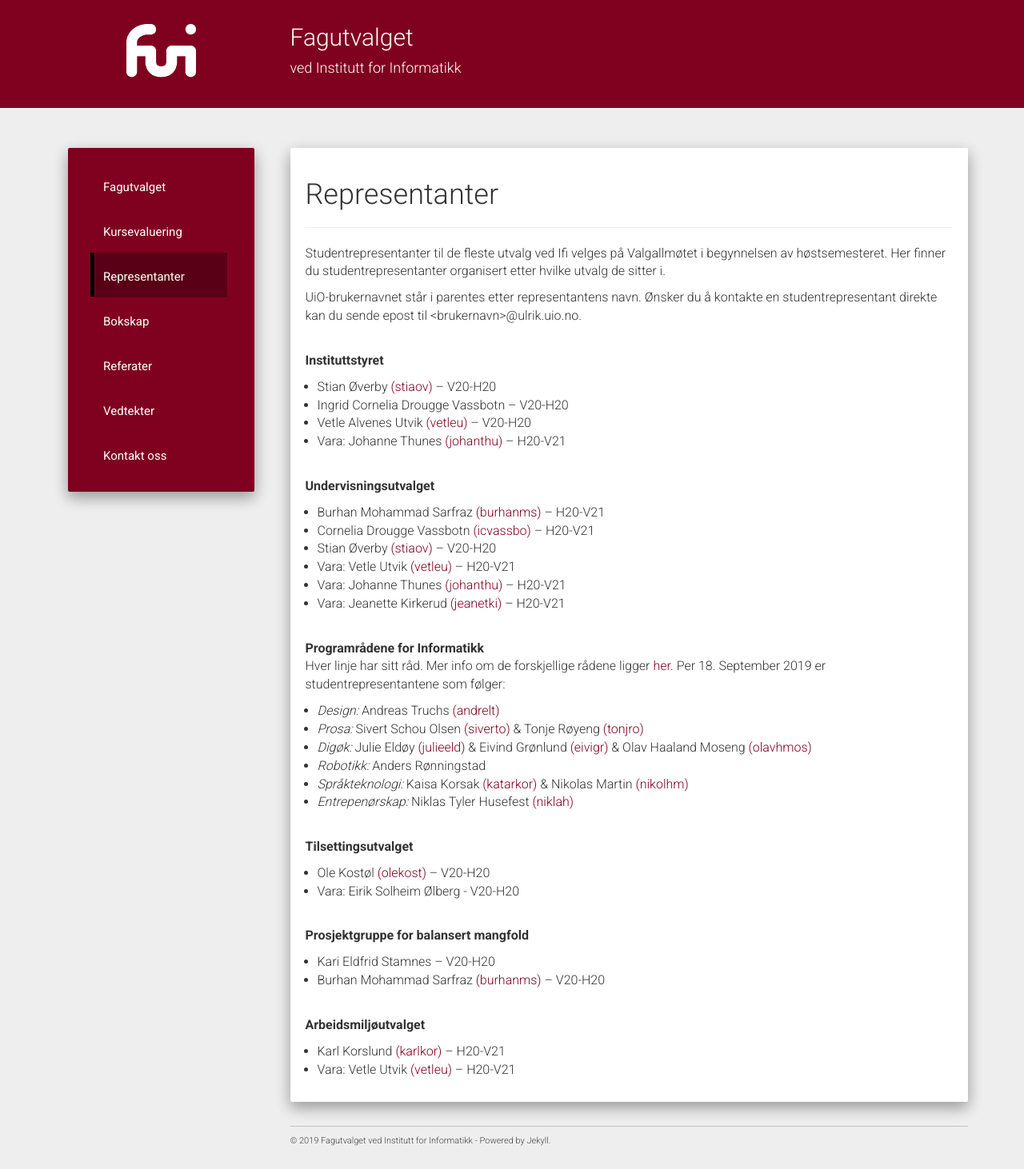
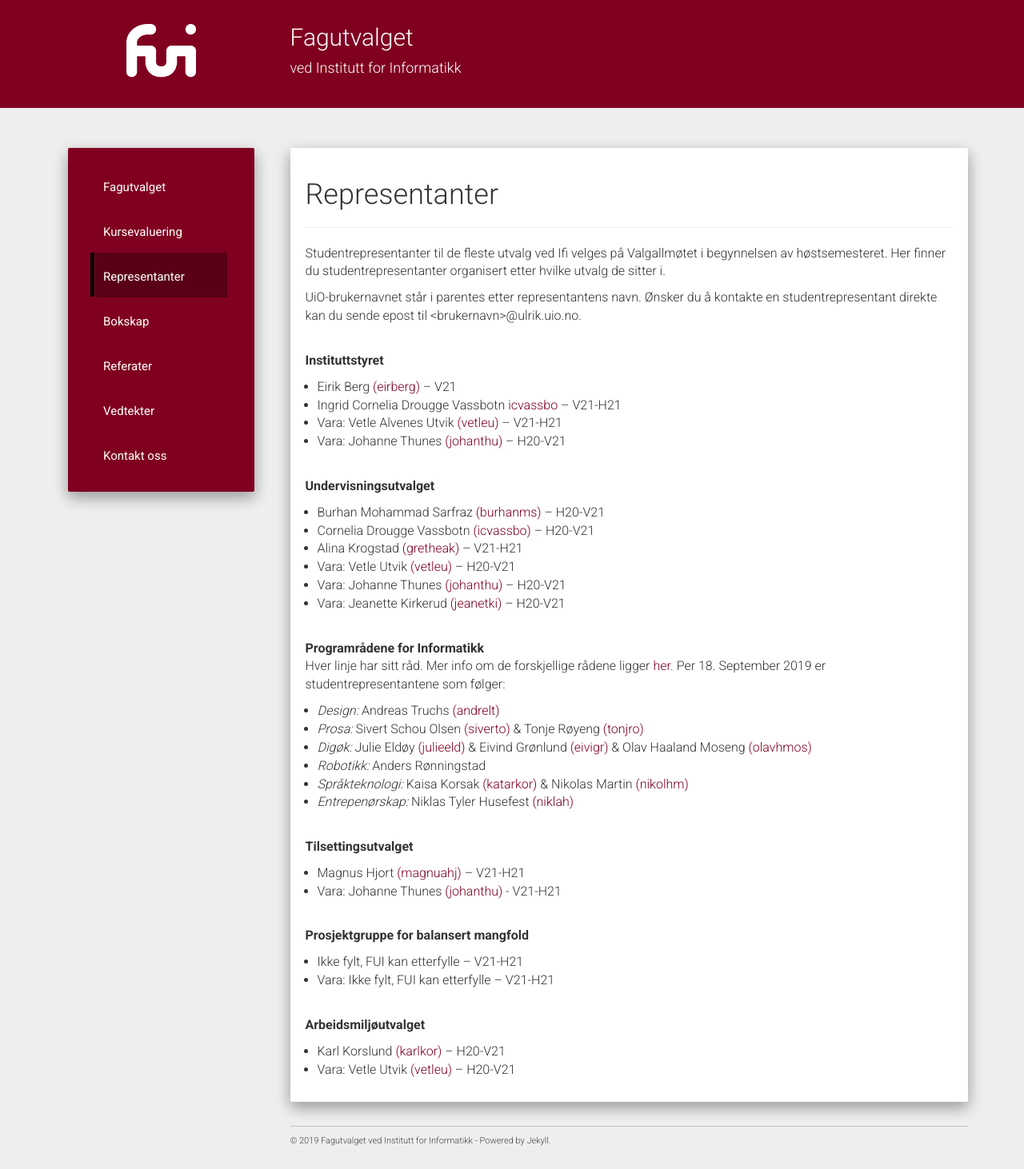
Before and after one commit to fui/fui.github.io, a Jekyll site: the page built from pages/representanter.md, in a window 1280 px wide. Shown: the whole page at 80% size. Built offline with Jekyll 4.4.1, drawn with Linux system fonts in a browser that asks for light colours; nearby versions of some CDN libraries.

Commit message:
Update representanter.md

```diff
--- a/pages/representanter.md
+++ b/pages/representanter.md
@@ -19,16 +19,16 @@ UiO-brukernavnet står i parentes etter representantens navn. Ønsker du
 <br><br>
 
 **Instituttstyret**
-* Stian Øverby [(stiaov)](mailto:stiaov@ulrik.uio.no) – V20-H20
-* Ingrid Cornelia Drougge Vassbotn – V20-H20
-* Vetle Alvenes Utvik [(vetleu)](mailto:vetleu@ulrik.uio.no) – V20-H20
+* Eirik Berg [(eirberg)](mailto:eirberg@ulrik.uio.no) – V21
+* Ingrid Cornelia Drougge Vassbotn [icvassbo](mailto:icvassbo@ifi.uio.no) – V21-H21
+* Vara: Vetle Alvenes Utvik [(vetleu)](mailto:vetleu@ulrik.uio.no) – V21-H21
 * Vara: Johanne Thunes [(johanthu)](mailto:johanthu@ulrik.uio.no) – H20-V21
 <br><br>
 
 **Undervisningsutvalget**
 * Burhan Mohammad Sarfraz [(burhanms)](mailto:burhanms@ulrik.uio.no) – H20-V21
 * Cornelia Drougge Vassbotn [(icvassbo)](mailto:icvassbo@student.matnat.uio.no) – H20-V21
-* Stian Øverby [(stiaov)](mailto:stiaov@ulrik.uio.no) – V20-H20
+* Alina Krogstad [(gretheak)](mailto:gretheak@ulrik.uio.no) – V21-H21
 * Vara: Vetle Utvik [(vetleu)](mailto:vetleu@uio.no) – H20-V21
 * Vara: Johanne Thunes [(johanthu)](mailto:johanthu@student.matnat.uio.no) – H20-V21
 * Vara: Jeanette Kirkerud [(jeanetki)](mailto:jeanetki@ulrik.uio.no) – H20-V21
@@ -45,13 +45,13 @@ Hver linje har sitt råd. Mer info om de forskjellige rådene ligger [her](https
 <br><br>
 
 **Tilsettingsutvalget**
-* Ole Kostøl [(olekost)](mailto:olekost@ulrik.uio.no)  – V20-H20
-* Vara: Eirik Solheim Ølberg - V20-H20
+* Magnus Hjort [(magnuahj)](mailto:magnuahj@ulrik.uio.no)  – V21-H21
+* Vara: Johanne Thunes [(johanthu)](mailto:johanthu@student.matnat.uio.no) - V21-H21
 <br><br>
 
 **Prosjektgruppe for balansert mangfold**
-* Kari Eldfrid Stamnes – V20-H20
-* Burhan Mohammad Sarfraz [(burhanms)](mailto:burhanms@ulrik.uio.no) – V20-H20
+* Ikke fylt, FUI kan etterfylle – V21-H21
+* Vara: Ikke fylt, FUI kan etterfylle – V21-H21
 <br><br>
 
 **Arbeidsmiljøutvalget**
```
